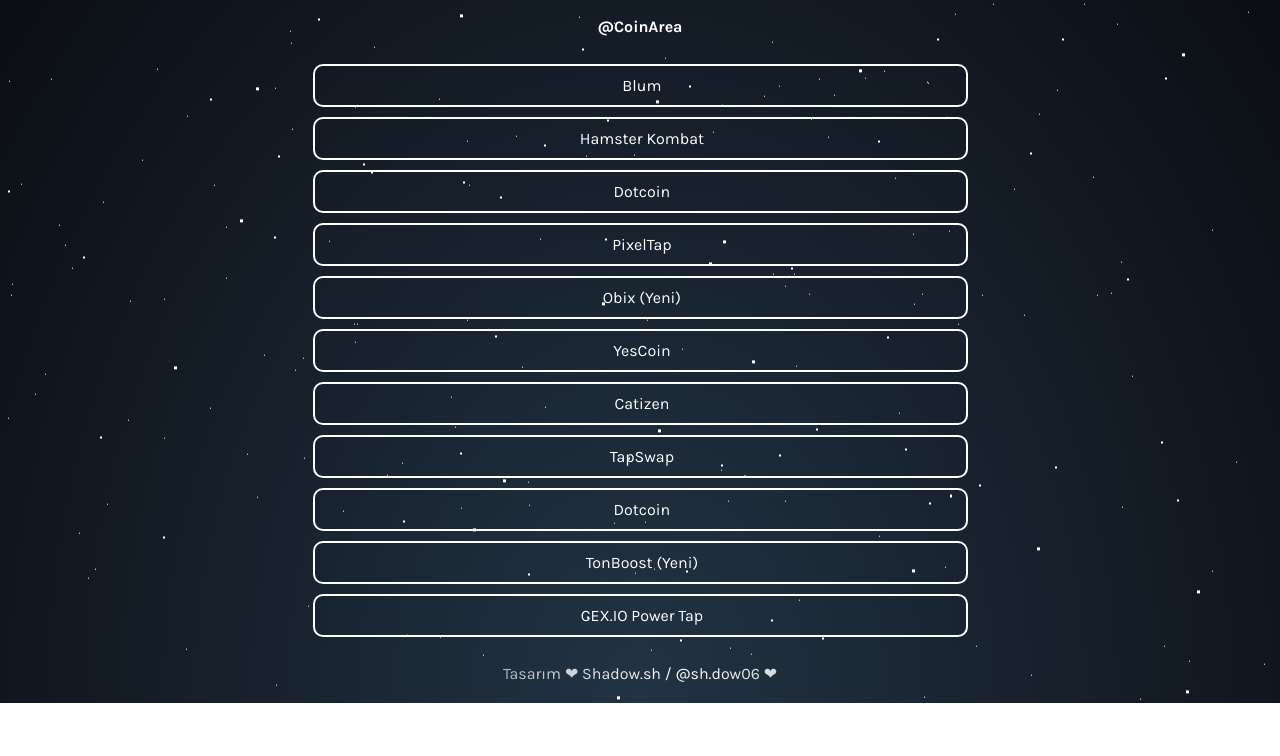
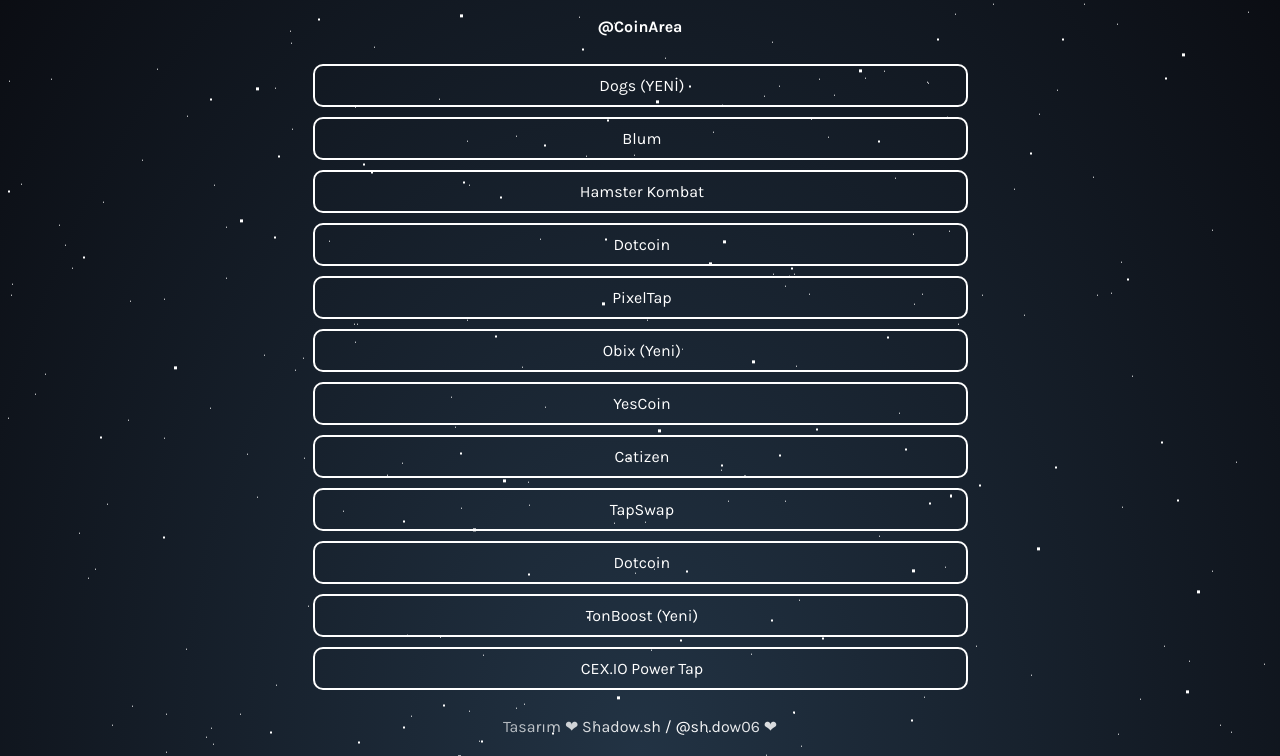
Before and after one commit to coinarea/coinarea, a plain HTML site: page index.html in a window 1280 px wide. Shown: the part 145-901 px from the top of the page. Before the commit the page ends 848 px from the top, so only its background shows below. Drawn offline with Linux system fonts and the light colour scheme.

Commit message:
Update index.html

```diff
--- a/index.html
+++ b/index.html
@@ -44,7 +44,10 @@
     </div>
 
     <div id="links">
-      <a class="link" href="t.me/BlumCryptoBot/app?startapp=ref_i2ziO9JJdC" target="_blank">
+      <a class="link" href="https://t.me/dogshouse_bot/join?startapp=Kfeb-2ZLQSCnMDkrouNPfw" target="_blank">
+        <i class="">&nbsp;</i>Dogs (YENİ)
+      </a>
+      <a class="link" href="https://t.me/BlumCryptoBot/app?startapp=ref_i2ziO9JJdC" target="_blank">
         <i class="">&nbsp;</i>Blum
       </a>
       <a class="link" href="https://t.me/hamsteR_kombat_bot/start?startapp=kentId7130687409" target="_blank">
```
